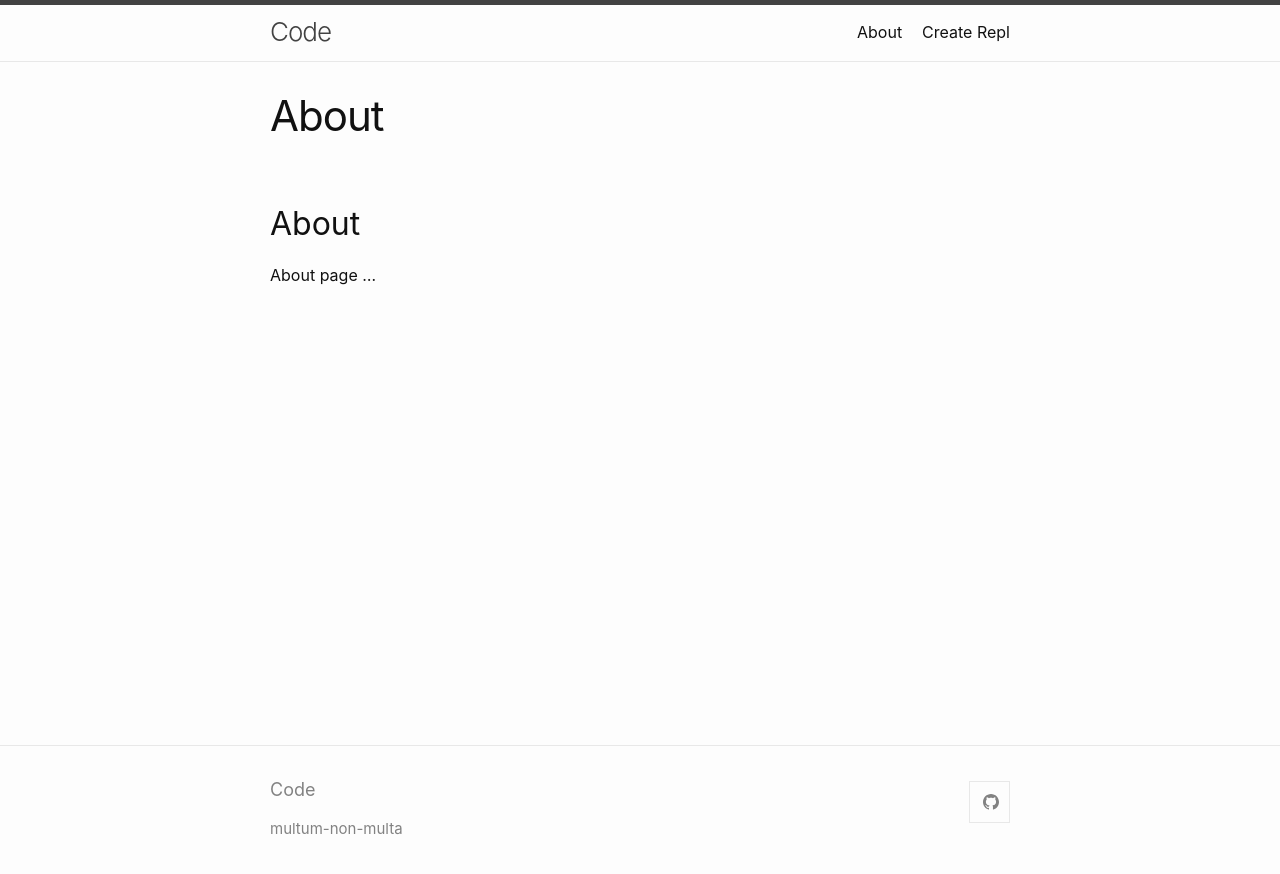
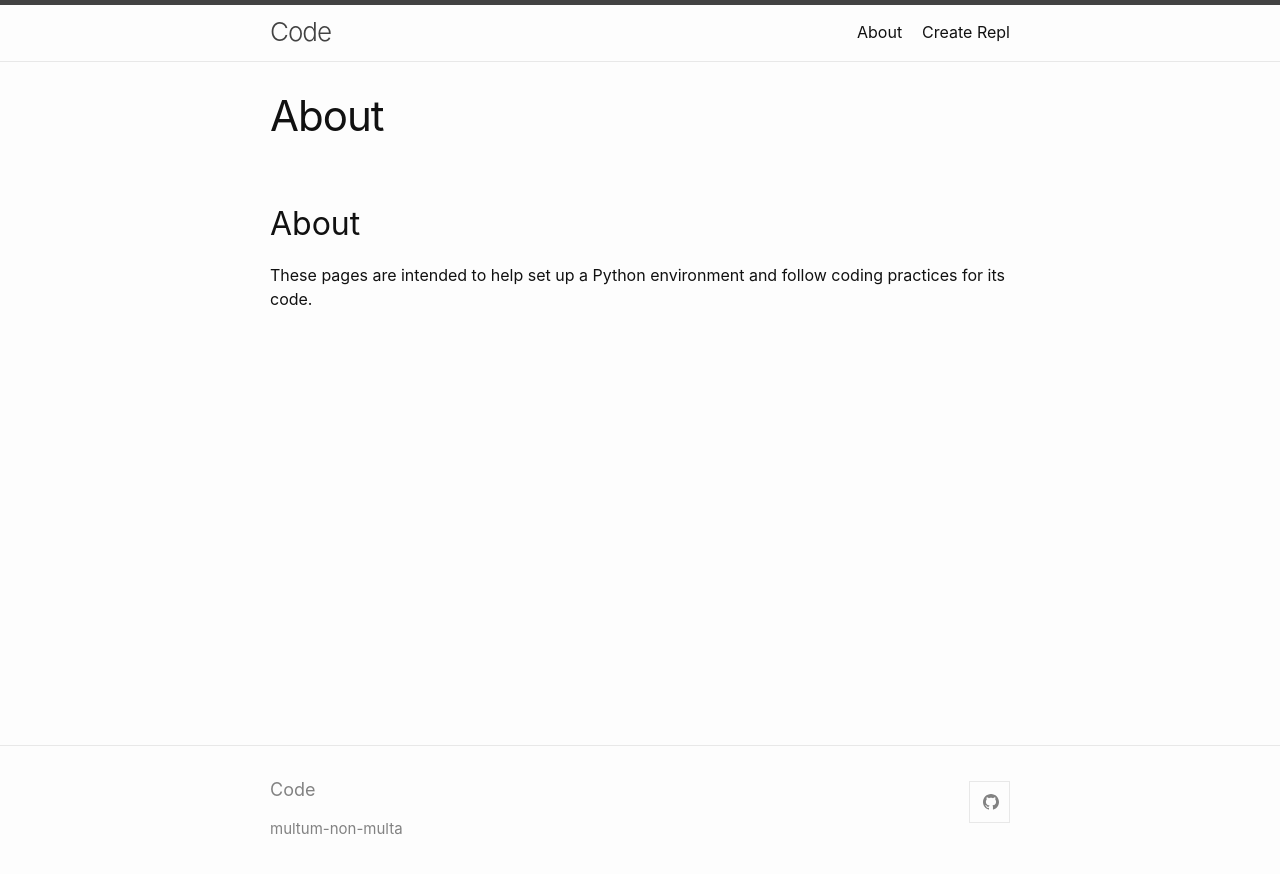
Before and after one commit to multum-non-multa/code, a Jekyll site: the page built from about/index.md, in a window 1280 px wide. Shown: the top 874 px of the page. Built offline with Jekyll 4.4.1, drawn with Linux system fonts in a browser that asks for light colours.

Commit message:
tweaking about page for testing

```diff
--- a/about/index.md
+++ b/about/index.md
@@ -6,4 +6,4 @@ permalink: /about/
 
 ## About
 
-About page ...
+These pages are intended to help set up a Python environment and follow coding practices for its code.
```
